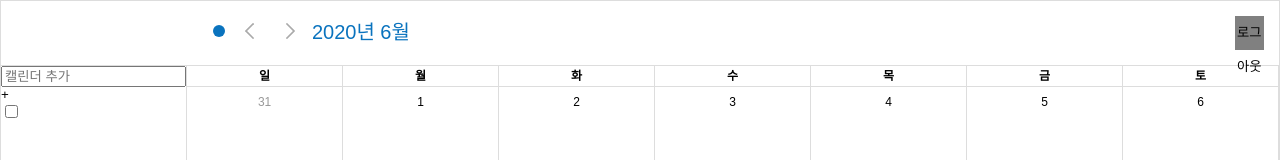
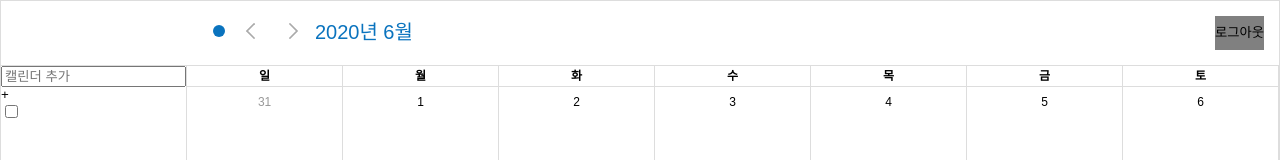
Before and after one commit to LEE-WOO-SEONG/calenderApp_project, a website built with webpack: page public/calender.html in a window 1280 px wide. Shown: the top 160 px of the page. Built offline with nearby package versions, Linux system fonts and the light colour scheme.

Commit message:
feat: modifying logout button place

```diff
--- a/public/src/css/calender.css
+++ b/public/src/css/calender.css
@@ -25,6 +25,7 @@ body {
 /* 헤더 */
 #header {
   height: 65px;
+  position: relative;
 }
 
 .calendar-header {
@@ -58,6 +59,13 @@ body {
   text-align: center;
   border: none;
   cursor: pointer;
+}
+
+.api-btn {
+  width:auto !important;
+  position: absolute;
+  top:15px;
+  right:15px;
 }
 
 .calendar-header button:active {
```
